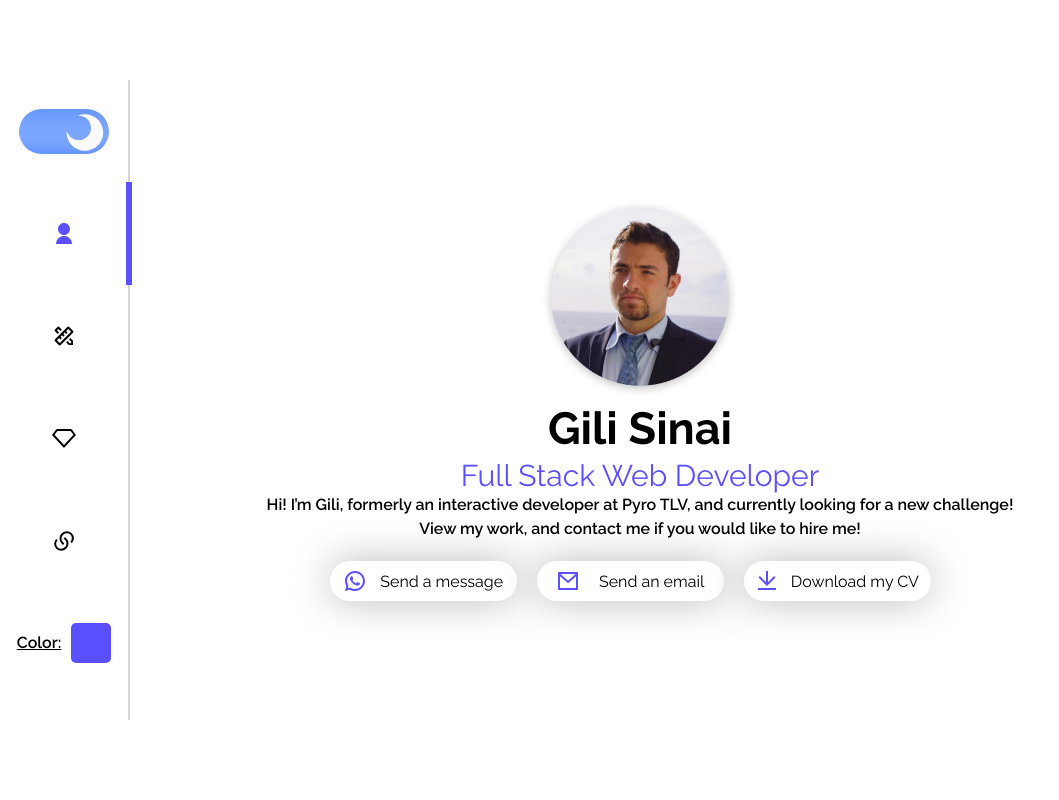
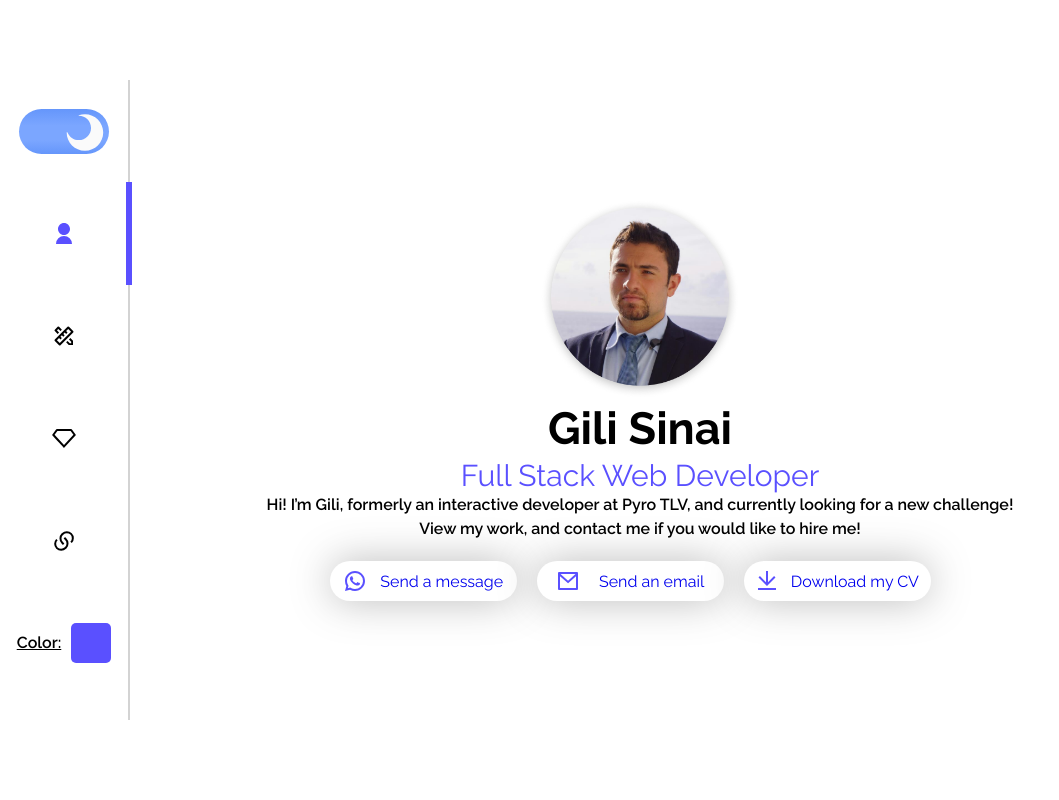
Before and after one commit to Gilisinai/protfolio, a React (Create React App) app: page / in a window 1280 px wide. Shown: the top 800 px of the page, without its empty margins (0-1059 px from the left). Built offline with nearby package versions, Linux system fonts and the light colour scheme.

Commit message:
add btn functionality

```diff
--- a/src/App.css
+++ b/src/App.css
@@ -299,6 +299,7 @@
   background: var(--mode);
   cursor: pointer;
   transition: 0.5s ease-in;
+  text-decoration: none;
 }
 
 .btn-text {
@@ -764,6 +765,18 @@ ul li button:hover {
     left: 10px;
   }
 
+  #section4 .social.flex-container.mr-sm {
+    width: 50px;
+    height: 50px;
+    margin-right: 5px;
+  }
+
+  .footer-icon {
+    width: 30px;
+  }
+
+
+
 }
 
 
--- a/src/components/Intro.jsx
+++ b/src/components/Intro.jsx
@@ -1,6 +1,6 @@
 import React, { Component } from 'react';
 import gili from '../assets/images/gili.png'
-
+import cv from '../assets/docs/gilisinai.pdf'
 
 class Intro extends Component {
     render() {
@@ -15,18 +15,18 @@ class Intro extends Component {
                 <div className={`text-normal base-color center-text `}>Hi! I’m Gili, formerly an interactive developer at Pyro TLV, and currently looking for a new challenge!</div>
                 <div className={`text-normal base-color center-text mb-sm `}>View my work, and contact me if you would like to hire me!</div>
                 <div className="flex-container btn-wrapper">
-                    <div className={`btn flex-container space-evenly mr-sm `}>
+                    <a href="https://wa.me/+972523585752 " className={`btn flex-container space-evenly mr-sm `}>
                     <svg xmlns="http://www.w3.org/2000/svg" className="primary-color-icon" viewBox="0 0 24 24" width="24" height="24"><path fill="none" d="M0 0h24v24H0z"/><path d="M7.253 18.494l.724.423A7.953 7.953 0 0 0 12 20a8 8 0 1 0-8-8c0 1.436.377 2.813 1.084 4.024l.422.724-.653 2.401 2.4-.655zM2.004 22l1.352-4.968A9.954 9.954 0 0 1 2 12C2 6.477 6.477 2 12 2s10 4.477 10 10-4.477 10-10 10a9.954 9.954 0 0 1-5.03-1.355L2.004 22zM8.391 7.308c.134-.01.269-.01.403-.004.054.004.108.01.162.016.159.018.334.115.393.249.298.676.588 1.357.868 2.04.062.152.025.347-.093.537a4.38 4.38 0 0 1-.263.372c-.113.145-.356.411-.356.411s-.099.118-.061.265c.014.056.06.137.102.205l.059.095c.256.427.6.86 1.02 1.268.12.116.237.235.363.346.468.413.998.75 1.57 1l.005.002c.085.037.128.057.252.11.062.026.126.049.191.066a.35.35 0 0 0 .367-.13c.724-.877.79-.934.796-.934v.002a.482.482 0 0 1 .378-.127c.06.004.121.015.177.04.531.243 1.4.622 1.4.622l.582.261c.098.047.187.158.19.265.004.067.01.175-.013.373-.032.259-.11.57-.188.733a1.155 1.155 0 0 1-.21.302 2.378 2.378 0 0 1-.33.288 3.71 3.71 0 0 1-.125.09 5.024 5.024 0 0 1-.383.22 1.99 1.99 0 0 1-.833.23c-.185.01-.37.024-.556.014-.008 0-.568-.087-.568-.087a9.448 9.448 0 0 1-3.84-2.046c-.226-.199-.435-.413-.649-.626-.89-.885-1.562-1.84-1.97-2.742A3.47 3.47 0 0 1 6.9 9.62a2.729 2.729 0 0 1 .564-1.68c.073-.094.142-.192.261-.305.127-.12.207-.184.294-.228a.961.961 0 0 1 .371-.1z"/></svg>
                         <div className={`btn-text base-color`}>Send a message</div>
-                    </div>
-                    <div className={`btn flex-container space-evenly mr-sm`}>
+                    </a>
+                    <a href="mailto:gilisinai2016@gmail.com" className={`btn flex-container space-evenly mr-sm`}>
                     <svg xmlns="http://www.w3.org/2000/svg" className="primary-color-icon" viewBox="0 0 24 24" width="24" height="24"><path fill="none" d="M0 0h24v24H0z"/><path d="M3 3h18a1 1 0 0 1 1 1v16a1 1 0 0 1-1 1H3a1 1 0 0 1-1-1V4a1 1 0 0 1 1-1zm17 4.238l-7.928 7.1L4 7.216V19h16V7.238zM4.511 5l7.55 6.662L19.502 5H4.511z"/></svg>
                         <div className={`btn-text base-color`}>Send an email</div>
-                    </div>
-                    <div className={`btn flex-container space-evenly mr-sm`}>
+                    </a>
+                    <a href={cv} className={`btn flex-container space-evenly mr-sm`} download={cv}>
                     <svg xmlns="http://www.w3.org/2000/svg" className="primary-color-icon" viewBox="0 0 24 24" width="24" height="24"><path fill="none" d="M0 0h24v24H0z"/><path d="M3 19h18v2H3v-2zm10-5.828L19.071 7.1l1.414 1.414L12 17 3.515 8.515 4.929 7.1 11 13.17V2h2v11.172z"/></svg>
-                        <div className={`btn-text base-color`}>Download my CV</div>
-                    </div>
+                        <div className={`btn-text base-color`} >Download my CV</div>
+                    </a>
                 </div>
 
                 </div>
```
Also changed, not shown: 1 other file (tests, documents, lock files or other folders).
